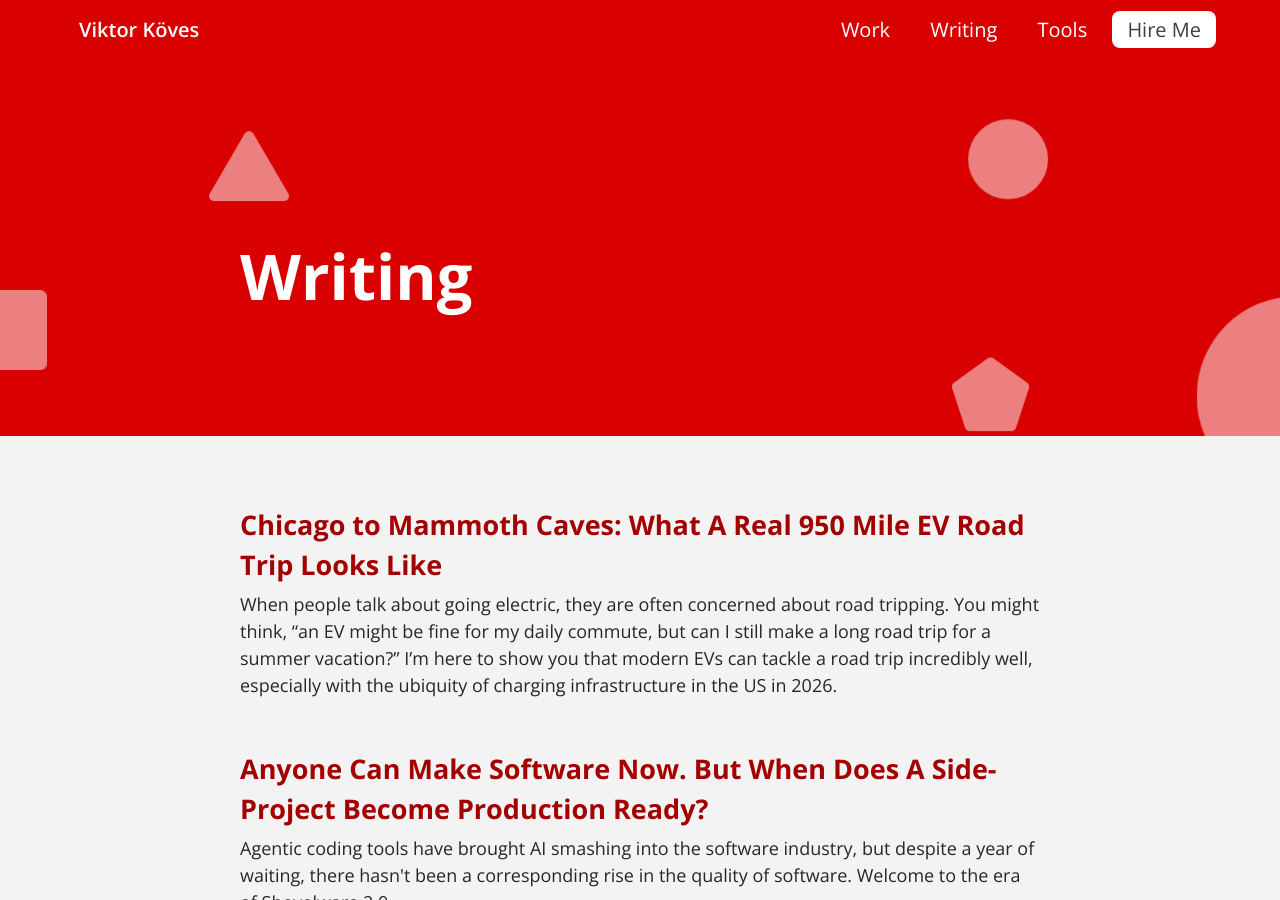
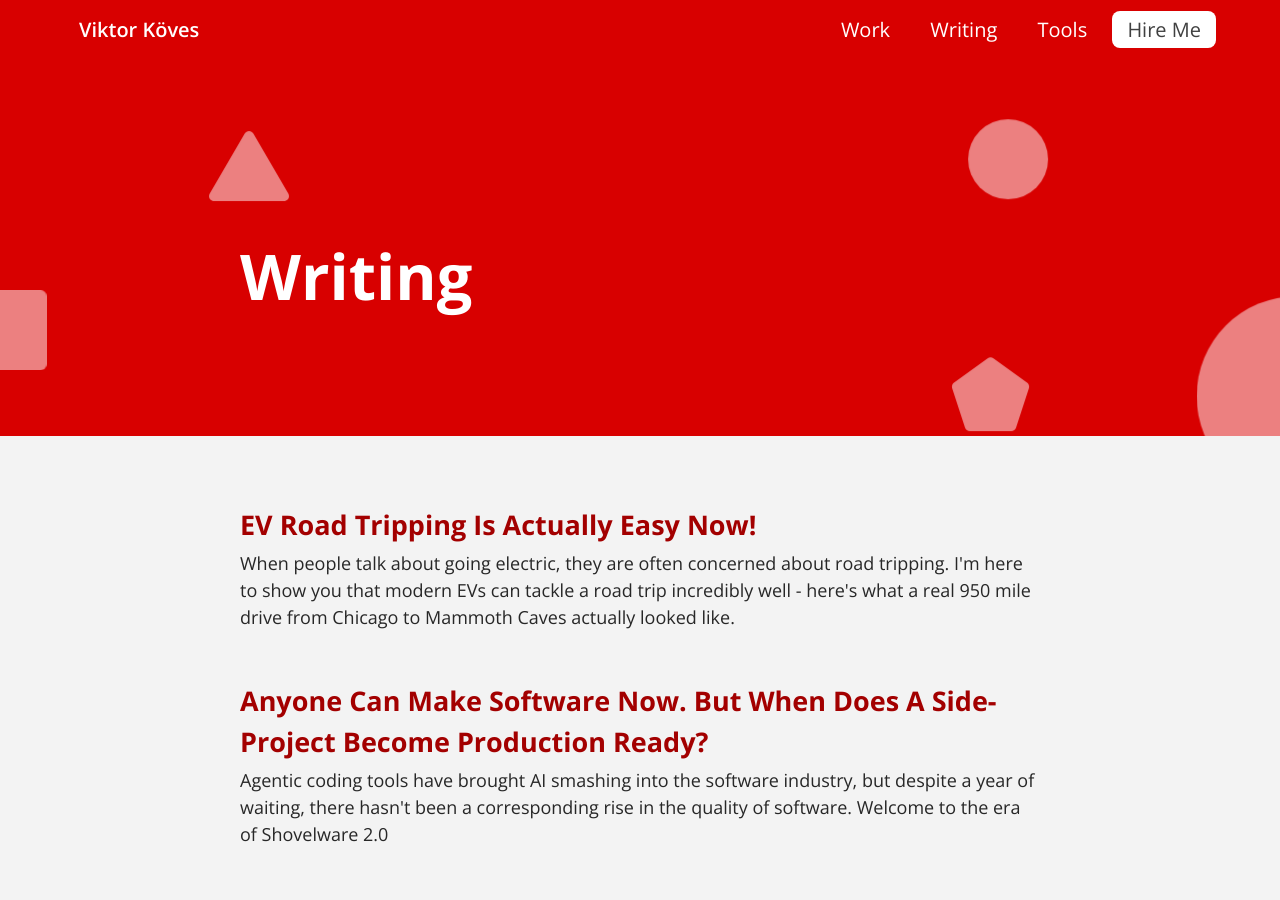
Before and after one commit to vkoves/vkoves.github.io, a Jekyll site: the page built from writing.html, in a window 1280 px wide and 900 px high. Built offline with Jekyll 4.4.1, drawn with Linux system fonts in a browser that asks for light colours.

Commit message:
Rename EV article and update social image EV Road Tripping Is Easy Now is a way punchier name than 'Chicago to Mammoth Caves'

```diff
--- a/_posts/2026-07-15-ev-road-tripping.md
+++ b/_posts/2026-08-24-ev-road-tripping-is-actually-easy-now.md
@@ -1,6 +1,11 @@
 ---
 layout: post
-title: "Chicago to Mammoth Caves: What A Real 950 Mile EV Road Trip Looks Like"
+title: "EV Road Tripping Is Actually Easy Now!"
+skipPostTitle: true
+excerpt:
+  When people talk about going electric, they are often concerned about road tripping. I'm here to
+  show you that modern EVs can tackle a road trip incredibly well - here's what a real 950 mile
+  drive from Chicago to Mammoth Caves actually looked like.
 metadata:
   image: https://viktorkoves.com/post-assets/ev-roadtrip/ev-roadtrip-social-image.png
   description:
@@ -11,6 +16,16 @@ stylesheets:
 scripts:
  - articles/ev-road-trip.js
 ---
+
+<div class="all-posts-cont">
+  <a href="/writing" id="all-posts" class="red-button">Back to All Writing</a>
+</div>
+
+<h1 class="page-title">EV Road Tripping Is Actually <em>Easy</em> Now!</h1>
+
+<p class="post-subtitle">A 950 Mile EV Road Trip From Chicago to Mammoth Caves</p>
+
+<p class="post-date">Published {{ page.date | date: "%B %d, %Y" }}</p>
 
 When people talk about going electric, they are often concerned about road tripping. You might
 think, &ldquo;an EV might be fine for my daily commute, but can I still make a long road trip for a
--- a/css/articles/ev-road-trip.scss
+++ b/css/articles/ev-road-trip.scss
@@ -12,6 +12,10 @@ $cost-table-location-font-size: 0.8rem;
 $cost-table-title-padding-y: 4px;
 // Vertical padding on the header and total band rows
 $cost-table-band-padding-y: 0.5rem;
+
+// Size of the subtitle under the post title, large enough to read as a deck
+// line but clearly secondary to the h1 above it
+$post-subtitle-font-size: 1.3125rem;
 
 // Gap between images in the multi-column image grids
 $image-grid-gap: 1rem;
@@ -47,6 +51,12 @@ $trip-progress-radius: 1rem;
     margin: 0.5rem 0 0 0;
     font-size: 0.875em;
   }
+}
+
+main.post .post-subtitle {
+  font-size: $post-subtitle-font-size;
+  margin-top: 0;
+  color: var(--text-color-faded);
 }
 
 .cost-table {
--- a/js/articles/ev-road-trip.js
+++ b/js/articles/ev-road-trip.js
@@ -12,8 +12,8 @@ const STOPS = [
     { label: 'Chicago',  id: 'chicago-start',  day: 1 },
     { label: 'Charge Stops', id: 'charging-day1',  day: 1, charging: true },
     { label: 'Mammoth Caves',   id: 'kentucky-arrival', day: 1 },
-    { label: 'Mammoth Caves',   id: 'kentucky-day2',    day: 2 },
-    { label: 'Charge Stops', id: 'charging-day2',  day: 2, charging: true },
+    { label: 'Leaving Kentucky',   id: 'kentucky-day2',    day: 2 },
+    { label: 'Return Charging', id: 'charging-day2',  day: 2, charging: true },
     { label: 'Chicago',  id: 'chicago-return', day: 2 },
 ];
 
```
Also changed, not shown: post-assets/ev-roadtrip/ev-roadtrip-social-image.png.
